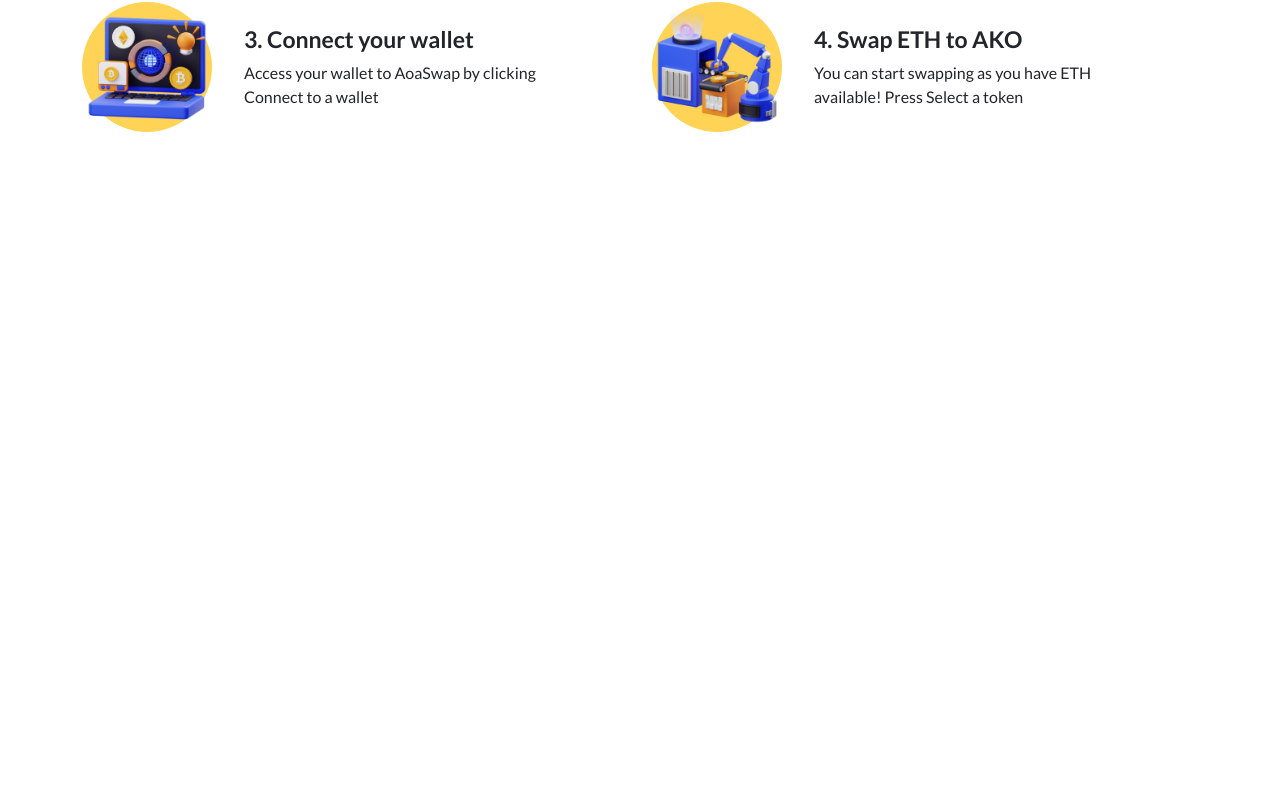
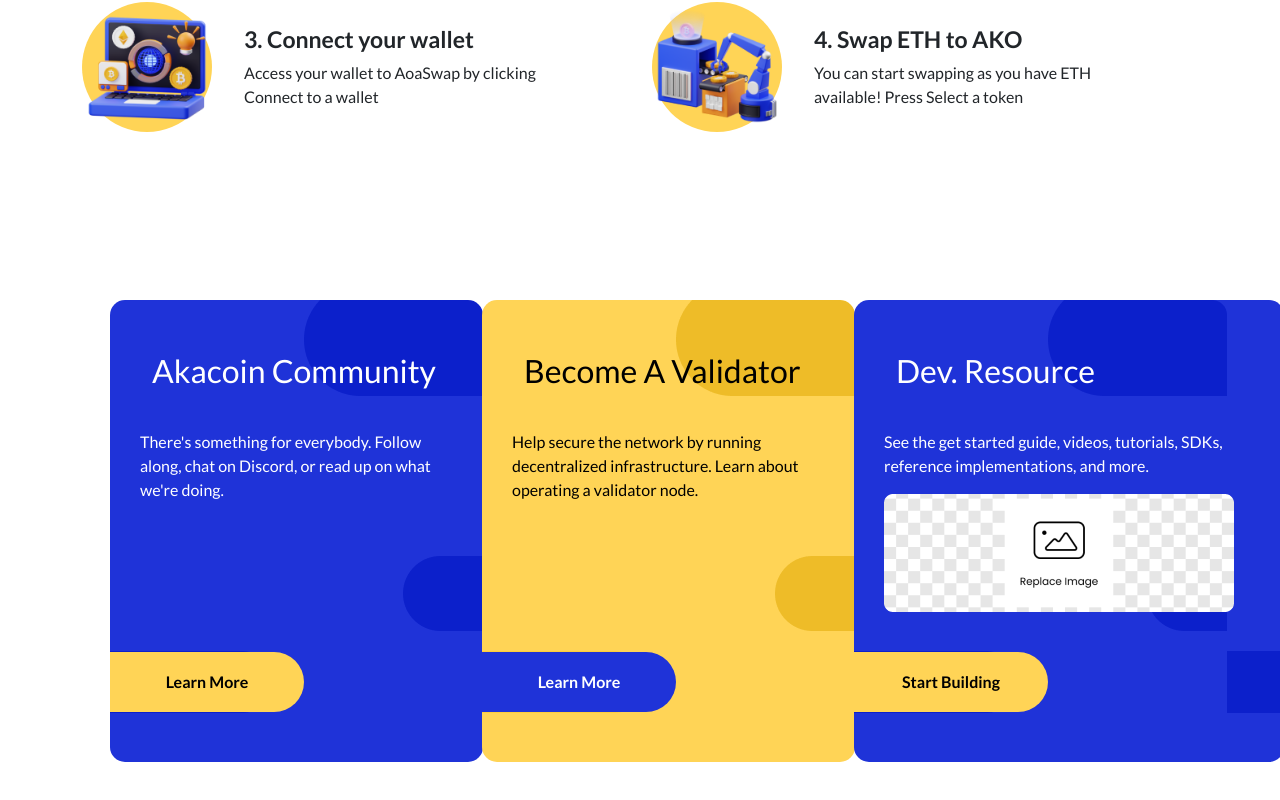
Before and after one commit to Ashraf-Raneem/Katex, a React (Create React App) app in the folder client/: page / in a window 1280 px wide. Shown: the part 3027-3827 px from the top of the page. Before the commit the page ends 3183 px from the top, so only its background shows below. Built offline with nearby package versions, Linux system fonts and the light colour scheme.

Commit message:
advert section added

```diff
--- a/client/src/App.js
+++ b/client/src/App.js
@@ -1,6 +1,7 @@
 import Navbar from "./components/navbar/Navbar";
 import Navbar2 from "./components/navbar/Navbar2";
 import About from "./sections/about/About";
+import Advert from "./sections/advert/Advert";
 import Hero from "./sections/hero/Hero";
 import QuickStart from "./sections/quick-start/QuickStart";
 import WalletPage from "./sections/wallets/WalletPage";
@@ -13,6 +14,7 @@
       <About />
       <WalletPage />
       <QuickStart />
+      <Advert />
     </div>
   );
 };
--- a/client/src/assets/styles.scss
+++ b/client/src/assets/styles.scss
@@ -154,6 +154,8 @@
         border-radius: 15px;
         display: flex;
         flex-direction: column;
+        position: relative;
+        margin: 1rem;
     }
     &-header {
         display: flex;
@@ -207,8 +209,45 @@
     }
 }
 
+// Advert
+.advert{
+    &-container {
+        display: flex;
+        flex-direction: row;
+        justify-content: space-between;
+        margin: 8rem 0px;
+    }
+    &-card-mx{
+        height: 462px;
+        width: 430px;
+    }
+    &-action{
+        position: absolute;
+        bottom: 0;
+        left: 0;
+        height: 60px;
+        width: 194px;
+        margin-left: 0px;
+        border-radius: 0px 50px 50px 0px;
+        margin-bottom: 3.1rem;
+        display: flex;
+        justify-content: center;
+        align-items: center;
+        &-primary{
+            background-color: var(--yellow);
+            color: black;
+            font-weight: bold;
+        }
+        &-secondary{
+            background-color: var(--primary);
+            color: white;
+            font-weight: bold;
+        }
+    }
+}
+
 @media screen and (max-width : 1400px) {
-    .hero-tree{
+    .hero-tree {
         display: none;
     }
     .about{
--- /dev/null
+++ b/client/src/sections/advert/Advert.js
@@ -0,0 +1,61 @@
+import React from "react";
+import { Col, Row } from "reactstrap";
+import ReplaceImage from "../../assets/images/Replace Image.png";
+
+const Advert = () => {
+  return (
+    <div className="container container-ld">
+      <Row className="advert-container">
+        <Col md={12} lg={6} xl={4}>
+          <div className="wallet-container primary-wallet">
+            <div className="wallet-header">
+              {" "}
+              <h4>Akacoin Community</h4>
+            </div>
+            <div className="wallet-text">
+              <p>There's something for everybody. Follow along, chat on Discord, or read up on what we're doing.</p>
+            </div>
+            <div className="wallet-action advert-action advert-action-primary">
+              <span>Learn More</span>
+            </div>
+          </div>
+        </Col>
+        <Col md={12} lg={6} xl={4}>
+          <div className="wallet-container secondary-wallet">
+            <div className="wallet-header">
+              {" "}
+              <h4>Become A Validator</h4>
+            </div>
+            <div className="wallet-text">
+              <p>
+                Help secure the network by running decentralized infrastructure. Learn about operating a validator node.
+              </p>
+            </div>
+            <div className="wallet-action advert-action advert-action-secondary">
+              <span>Learn More</span>
+            </div>
+          </div>
+        </Col>
+        <Col md={12} lg={12} xl={4}>
+          <div className="wallet-container primary-wallet advert-card-mx">
+            <div className="wallet-header">
+              {" "}
+              <h4>Dev. Resource</h4>
+            </div>
+            <div className="wallet-text">
+              <p>See the get started guide, videos, tutorials, SDKs, reference implementations, and more.</p>
+            </div>
+            <div className="wallet-replace-image">
+              <img src={ReplaceImage} alt="" />
+            </div>
+            <div className="wallet-action advert-action advert-action-primary">
+              <span>Start Building</span>
+            </div>
+          </div>
+        </Col>
+      </Row>
+    </div>
+  );
+};
+
+export default Advert;
```
Also changed, not shown: client/src/assets/images/Replace Image.png (added).
